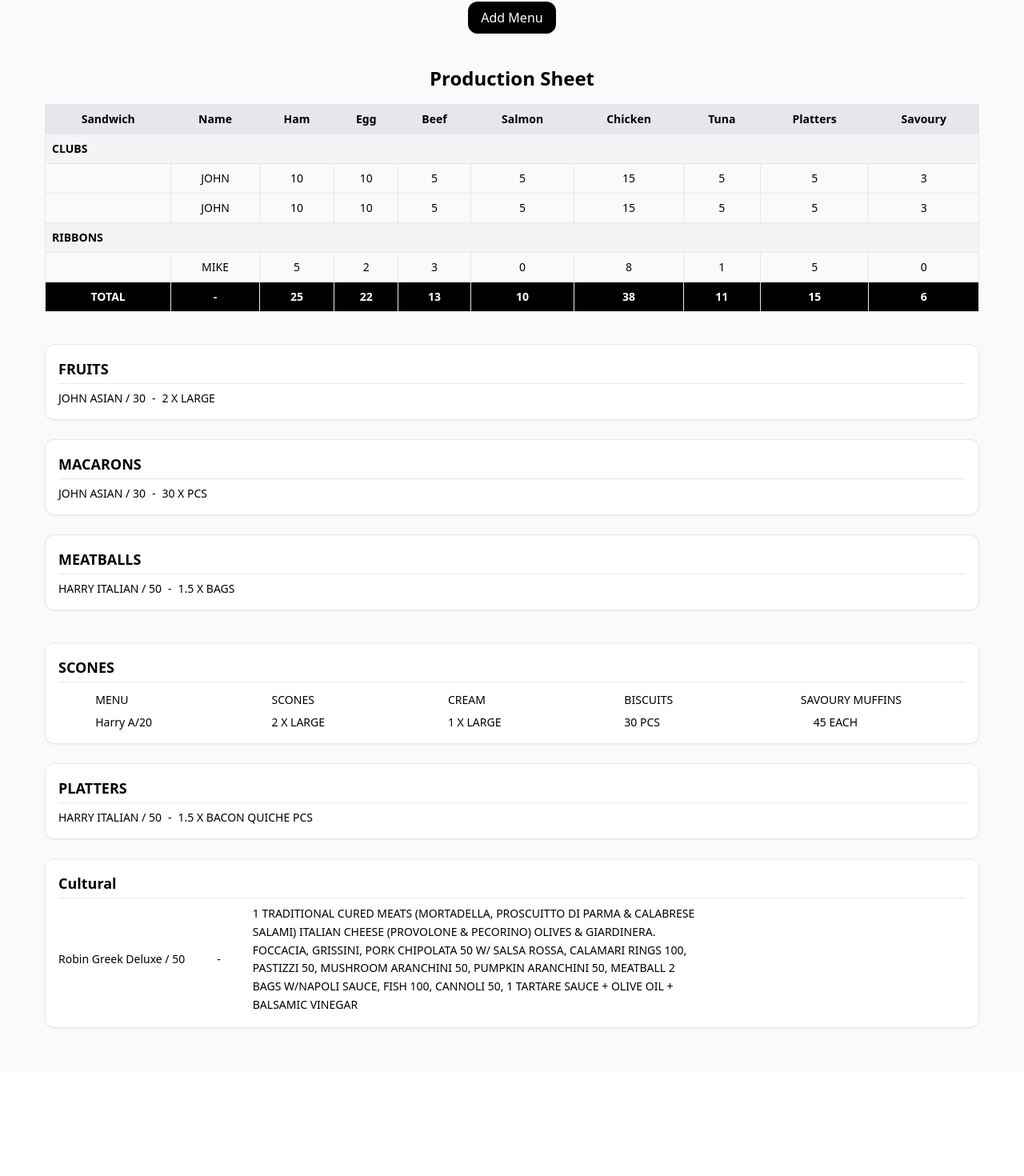
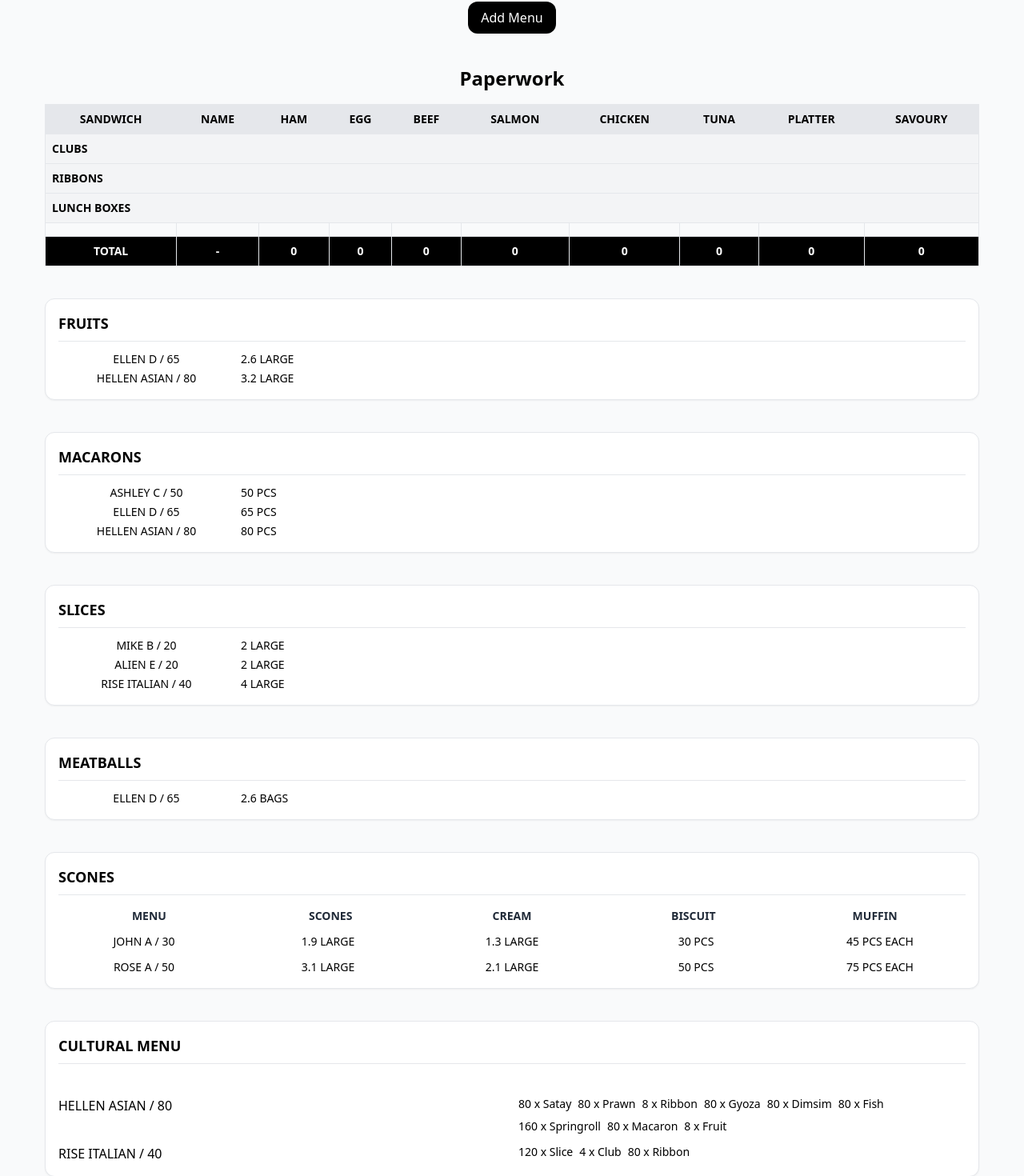
Before and after one commit to PritamMaharjan86/Menu-tracker, a React (Create React App) app in the folder Client/: page / in a window 1280 px wide. Shown: the part 110-1580 px from the top of the page at 80% size. Before the commit the page ends 1451 px from the top, so only its background shows below. Built offline with nearby package versions, Linux system fonts and the light colour scheme.

Commit message:
creating components

```diff
--- a/Client/src/components/Menu.js
+++ b/Client/src/components/Menu.js
@@ -1,12 +1,98 @@
-import React from 'react'
+const Menu = {
+  A: (pax) => ({
+    name: "Menu A",
 
+    items: {
+      scone: Math.ceil(pax * 1.8),
+      cream: Math.ceil(pax * 1),
+      biscuit: Math.ceil(pax * 2),
+      savouryMuffin: Math.ceil(pax * 1),
+    },
+  }),
 
-const menu = () => {
-  return (
-    <div>
+  B: (pax) => ({
+    name: "Menu B",
 
-    </div>
-  )
-}
+    items: {
+      slice: Math.ceil(pax * 2),
+      savouryPlatter: Math.ceil(pax / 10),
+    },
+  }),
 
-export default menu
+  C: (pax) => ({
+    name: "Menu C",
+
+    items: {
+      club: Math.ceil(pax * 3),
+      savouryPlatter: Math.ceil(pax / 10),
+      macaron: Math.ceil(pax * 1),
+    },
+  }),
+
+  D: (pax) => ({
+    name: "Menu D",
+
+    items: {
+      club: Math.ceil(pax * 3),
+      ribbon: Math.ceil(pax * 3),
+      meatball: Math.ceil(pax * 3),
+      savouryPlatter: Math.ceil(pax / 10),
+      fruit: Math.ceil(pax * 3),
+      macaron: Math.ceil(pax * 2),
+    },
+  }),
+
+  E: (pax) => ({
+    name: "Menu E",
+
+    items: {
+      slice: Math.ceil(pax * 3),
+      club: Math.ceil(pax / 10),
+      ribbon: Math.ceil(pax * 2),
+    },
+  }),
+  ITALIAN: (pax) => ({
+    name: "ITALIAN",
+
+    items: {
+      slice: Math.ceil(pax * 3),
+      club: Math.ceil(pax / 10),
+      ribbon: Math.ceil(pax * 2),
+    },
+  }),
+  DELUXE: (pax) => ({
+    name: "GREEK DELUXE",
+
+    items: {
+      slice: Math.ceil(pax * 3),
+      club: Math.ceil(pax / 10),
+      ribbon: Math.ceil(pax * 2),
+    },
+  }),
+  LIGHT: (pax) => ({
+    name: "GREEK LIGHT",
+
+    items: {
+      slice: Math.ceil(pax * 3),
+      club: Math.ceil(pax / 10),
+      ribbon: Math.ceil(pax * 2),
+    },
+  }),
+  ASIAN: (pax) => ({
+    name: "ASIAN",
+
+    items: {
+      satay: Math.ceil(pax * 1),
+      prawn: Math.ceil(pax * 1),
+      ribbon: Math.ceil(pax / 10),
+      gyoza: Math.ceil(pax * 1),
+      dimsim: Math.ceil(pax * 1),
+      fish: Math.ceil(pax * 1),
+      springroll: Math.ceil(pax * 2),
+      macaron: Math.ceil(pax * 1),
+      fruit: Math.ceil(pax / 10),
+    },
+  }),
+};
+
+export default Menu;
--- a/Client/src/components/Template/CulturalMenu.js
+++ b/Client/src/components/Template/CulturalMenu.js
@@ -1,16 +1,39 @@
 import React from "react";
+import Menu from "../Menu";
 
-const CulturalMenu = ({ menuDetail, client, menu, pax }) => {
+const CulturalMenu = ({ orders }) => {
+  const allowedMenus = ["ASIAN", "ITALIAN", "DELUXE", "LIGHT"];
+
   return (
-    <div className="border rounded-xl p-4 bg-white shadow-sm">
-      <h3 className="font-bold text-lg mb-2 border-b pb-1">Cultural</h3>
-      <div className="text-sm space-y-1 flex flex-col justify-evenly gap-10">
-        <p className="flex flex-row items-center gap-10">
-          <span>
-            {client} {menu} / {pax}
-          </span>{" "}
-          - <span className="w-1/2 leading-relaxed">{menuDetail}</span>
-        </p>
+    <div className="mt-10 border rounded-xl p-4 bg-white shadow-sm">
+      <h3 className="font-bold text-lg mb-4 border-b pb-2">CULTURAL MENU</h3>
+
+      <div className="space-y-3">
+        {orders
+          .filter((order) => allowedMenus.includes(order.menu))
+          .map((order, i) => {
+            const menuData = Menu[order.menu]?.(Number(order.pax));
+
+            if (!menuData) return null;
+
+            return (
+              <div key={i} className="grid grid-cols-2 gap-4 mt-10">
+                {/* CLIENT + MENU */}
+                <div className="font-medium">
+                  {order.name} {order.menu} / {order.pax}
+                </div>
+
+                {/* ITEMS */}
+                <div className="text-sm flex flex-wrap gap-2">
+                  {Object.entries(menuData.items).map(([key, value]) => (
+                    <span key={key}>
+                      {value} x <span className="capitalize">{key}</span>
+                    </span>
+                  ))}
+                </div>
+              </div>
+            );
+          })}
       </div>
     </div>
   );
--- a/Client/src/components/Template/PlatterSelection.js
+++ b/Client/src/components/Template/PlatterSelection.js
@@ -1,32 +1,29 @@
 import React from "react";
 
-const PlatterSection = ({
-  client,
-  menu,
-  pax,
-  numberOfItems,
-  itemName,
-  type,
-  title,
-}) => {
+const PlatterSelection = ({ title, data, calculation, type }) => {
+  if (!data || data.length === 0) return null;
+
   return (
-    <div>
-      <div className="border rounded-xl p-4 bg-white shadow-sm">
-        <h3 className="font-bold text-lg mb-2 border-b pb-1">{title}</h3>
-        <div className="text-sm">
-          <p className="flex flex-row items-center gap-2">
-            <span>
-              {client} {menu} / {pax}
-            </span>{" "}
-            -{" "}
-            <span>
-              {numberOfItems} X {itemName} {type}
-            </span>
-          </p>
-        </div>
+    <div className="mt-10 border rounded-xl p-4 bg-white shadow-sm">
+      <h3 className="font-bold text-lg mb-3 border-b pb-2">{title}</h3>
+
+      <div className="space-y-1">
+        {data.map((item, i) => (
+          <div key={i} className="flex items-center text-sm gap-2">
+            {/* LEFT */}
+            <div className="font-medium w-[220px] text-center">
+              {item.client} {item.menu} / {item.pax}
+            </div>
+
+            {/* RIGHT */}
+            <div className="font-medium text-center">
+              {calculation(item)} {type}
+            </div>
+          </div>
+        ))}
       </div>
     </div>
   );
 };
 
-export default PlatterSection;
+export default PlatterSelection;
--- a/Client/src/components/Template/Table.js
+++ b/Client/src/components/Template/Table.js
@@ -3,19 +3,19 @@ import React from "react";
 const Table = ({ orders, totals }) => {
   return (
     <div>
-      <table className="w-full border text-sm">
+      <table className="w-full text-sm">
         <thead>
           <tr className="bg-gray-200">
-            <th className="border p-2 text-center">Sandwich</th>
-            <th className="border p-2 text-center">Name</th>
-            <th className="border p-2 text-center">Ham</th>
-            <th className="border p-2 text-center">Egg</th>
-            <th className="border p-2 text-center">Beef</th>
-            <th className="border p-2 text-center">Salmon</th>
-            <th className="border p-2 text-center">Chicken</th>
-            <th className="border p-2 text-center">Tuna</th>
-            <th className="border p-2 text-center">Platters</th>
-            <th className="border p-2 text-center">Savoury</th>
+            <th className="border p-2 text-center">SANDWICH</th>
+            <th className="border p-2 text-center">NAME</th>
+            <th className="border p-2 text-center">HAM</th>
+            <th className="border p-2 text-center">EGG</th>
+            <th className="border p-2 text-center">BEEF</th>
+            <th className="border p-2 text-center">SALMON</th>
+            <th className="border p-2 text-center">CHICKEN</th>
+            <th className="border p-2 text-center">TUNA</th>
+            <th className="border p-2 text-center">PLATTER</th>
+            <th className="border p-2 text-center">SAVOURY</th>
           </tr>
         </thead>
 
@@ -68,6 +68,26 @@ const Table = ({ orders, totals }) => {
               </tr>
             ))}
 
+          {/* LUNCH BOX */}
+          <tr className="bg-gray-100 font-bold">
+            <td className="border p-2 text-left" colSpan="10">
+              LUNCH BOXES
+            </td>
+          </tr>
+
+          <tr>
+            <td className="border p-2 text-center"></td>
+            <td className="border p-2 text-center"></td>
+            <td className="border p-2 text-center"></td>
+            <td className="border p-2 text-center"></td>
+            <td className="border p-2 text-center"></td>
+            <td className="border p-2 text-center"></td>
+            <td className="border p-2 text-center"></td>
+            <td className="border p-2 text-center"></td>
+            <td className="border p-2 text-center"></td>
+            <td className="border p-2 text-center"></td>
+          </tr>
+
           {/* TOTAL */}
           <tr className="bg-black text-white font-bold">
             <td className="border p-2 text-center">TOTAL</td>
--- a/Client/src/components/input.js
+++ b/Client/src/components/input.js
@@ -1,8 +1,9 @@
 import { useState } from "react";
 import { IoMdClose } from "react-icons/io";
 import { FaRegSave, FaPlus, FaTrash } from "react-icons/fa";
+import Menu from "./Menu";
 
-export default function Input({ closeInputBox }) {
+export default function Input({ closeInputBox, setOrders }) {
   const [form, setForm] = useState({
     name: "",
     pax: "",
@@ -12,7 +13,7 @@ export default function Input({ closeInputBox }) {
 
   const [hasPlatter, setHasPlatter] = useState(false);
 
-  // Main form change
+  // Handle input changes
   const handleChange = (e) => {
     setForm({
       ...form,
@@ -20,7 +21,7 @@ export default function Input({ closeInputBox }) {
     });
   };
 
-  // Add new platter
+  // Add platter
   const addPlatter = () => {
     setForm({
       ...form,
@@ -37,7 +38,6 @@ export default function Input({ closeInputBox }) {
   // Remove platter
   const removePlatter = (index) => {
     const updated = [...form.platters];
-
     updated.splice(index, 1);
 
     setForm({
@@ -45,16 +45,14 @@ export default function Input({ closeInputBox }) {
       platters: updated,
     });
 
-    // Hide section if no platters left
     if (updated.length === 0) {
       setHasPlatter(false);
     }
   };
 
-  // Handle platter change
+  // Update platter fields
   const handlePlatterChange = (index, field, value) => {
     const updated = [...form.platters];
-
     updated[index][field] = value;
 
     setForm({
@@ -63,13 +61,31 @@ export default function Input({ closeInputBox }) {
     });
   };
 
+  // SAFE SAVE FUNCTION
+  const handleSave = () => {
+    const paxNumber = Number(form.pax);
+
+    const menuData = Menu?.[form.menu]?.(paxNumber);
+
+    if (!menuData) return;
+
+    const newOrder = {
+      id: Date.now(),
+      name: form.name,
+      pax: paxNumber,
+      menu: form.menu,
+      ...menuData,
+    };
+
+    setOrders((prev) => [...prev, newOrder]);
+    closeInputBox();
+  };
+
   return (
     <div className="fixed inset-0 bg-black/40 flex items-center justify-center p-4 z-50">
-      {/* Modal */}
       <div className="bg-white w-full max-w-[500px] rounded-2xl shadow-2xl max-h-[90vh] overflow-y-auto">
-        {/* Content */}
         <div className="p-6">
-          {/* Header */}
+          {/* HEADER */}
           <div className="flex justify-between items-center mb-6 sticky top-0 bg-white py-2 z-10">
             <h2 className="text-2xl font-bold">Add Menu</h2>
 
@@ -79,7 +95,7 @@ export default function Input({ closeInputBox }) {
             />
           </div>
 
-          {/* Client Name */}
+          {/* CLIENT NAME */}
           <div className="mb-4">
             <label className="block mb-2 font-medium">Client Name</label>
 
@@ -91,7 +107,7 @@ export default function Input({ closeInputBox }) {
             />
           </div>
 
-          {/* Number of People */}
+          {/* PAX */}
           <div className="mb-4">
             <label className="block mb-2 font-medium">Number of People</label>
 
@@ -104,7 +120,7 @@ export default function Input({ closeInputBox }) {
             />
           </div>
 
-          {/* Menu */}
+          {/* MENU */}
           <div className="mb-6">
             <label className="block mb-2 font-medium">Select Menu</label>
 
@@ -113,19 +129,15 @@ export default function Input({ closeInputBox }) {
               onChange={handleChange}
               className="border w-full p-3 rounded-xl outline-none focus:ring-2 focus:ring-blue-500">
               <option value="">Select Menu</option>
-              <option value="A"> A</option>
-              <option value="B"> B</option>
-              <option value="C"> C</option>
-              <option value="D"> D</option>
-              <option value="E"> E</option>
-              <option value="ITALIAN">ITALIAN</option>
-              <option value="DELUXE">GREEK DELUXE</option>
-              <option value="LIGHT">GREEK LIGHT</option>
-              <option value="ASIAN">ASIAN</option>
+              <option value="A">A</option>
+              <option value="B">B</option>
+              <option value="C">C</option>
+              <option value="D">D</option>
+              <option value="E">E</option>
             </select>
           </div>
 
-          {/* Platter Section */}
+          {/* PLATTERS */}
           <div className="mt-6">
             <div className="flex justify-between items-center mb-4">
               <h3 className="text-lg font-semibold">Platters</h3>
@@ -142,80 +154,60 @@ export default function Input({ closeInputBox }) {
               )}
             </div>
 
-            {/* Platters */}
             {hasPlatter && (
               <div className="space-y-4">
                 {form.platters.map((platter, index) => (
                   <div
                     key={index}
                     className="border rounded-2xl p-4 bg-gray-50">
-                    {/* Platter Header */}
                     <div className="flex justify-between items-center mb-4">
                       <h4 className="font-semibold">Platter {index + 1}</h4>
 
                       <button
                         onClick={() => removePlatter(index)}
-                        className="text-red-500 hover:text-red-700 transition">
+                        className="text-red-500">
                         <FaTrash />
                       </button>
                     </div>
 
-                    {/* Platter Pax */}
-                    <div className="mb-3">
-                      <label className="block mb-2 text-sm font-medium">
-                        Platter Pax
-                      </label>
-
                     <input
                       type="number"
-                        placeholder="Enter platter pax"
+                      placeholder="Platter Pax"
                       value={platter.pax}
                       onChange={(e) =>
                         handlePlatterChange(index, "pax", e.target.value)
                       }
-                        className="border w-full p-3 rounded-xl outline-none focus:ring-2 focus:ring-blue-500"
+                      className="border w-full p-3 rounded-xl mb-3"
                     />
-                    </div>
-
-                    {/* Platter Type */}
-                    <div>
-                      <label className="block mb-2 text-sm font-medium">
-                        Select Platter
-                      </label>
 
                     <select
                       value={platter.type}
                       onChange={(e) =>
                         handlePlatterChange(index, "type", e.target.value)
                       }
-                        className="border w-full p-3 rounded-xl outline-none focus:ring-2 focus:ring-blue-500">
+                      className="border w-full p-3 rounded-xl">
                       <option value="">Select Platter</option>
-
                       <option value="Fruit Platter">Fruit Platter</option>
-
                       <option value="Seafood Platter">Seafood Platter</option>
-
                       <option value="Dessert Platter">Dessert Platter</option>
-
                       <option value="Cheese Platter">Cheese Platter</option>
                     </select>
                   </div>
-                  </div>
                 ))}
 
-                {/* Add Another */}
                 <button
                   onClick={addPlatter}
-                  className="flex items-center justify-center gap-2 w-full bg-blue-600 hover:bg-blue-700 text-white p-3 rounded-xl transition font-medium">
-                  <FaPlus />
-                  Add Another Platter
+                  className="w-full bg-blue-600 text-white p-3 rounded-xl">
+                  <FaPlus /> Add Another Platter
                 </button>
               </div>
             )}
           </div>
 
-          {/* Save Button */}
-          <button className="flex items-center justify-center gap-3 mt-8 w-full bg-green-600 hover:bg-green-700 text-white p-3 rounded-xl transition font-medium">
+          {/* SAVE BUTTON */}
+          <button
+            onClick={handleSave}
+            className="flex items-center justify-center gap-3 mt-8 w-full bg-green-600 hover:bg-green-700 text-white p-3 rounded-xl transition font-medium">
             <FaRegSave />
             Save Menu
           </button>
--- a/Client/src/pages/Paperwork.js
+++ b/Client/src/pages/Paperwork.js
@@ -3,6 +3,7 @@ import Input from "../Components/Input";
 import Table from "../Components/Template/Table";
 import PlatterSection from "../Components/Template/PlatterSelection";
 import CulturalMenu from "../Components/Template/CulturalMenu";
+import Menu from "../Components/Menu";
 
 const Paperwork = () => {
   const [showInput, setShowInput] = useState(false);
@@ -11,65 +12,56 @@ const Paperwork = () => {
     {
       id: 1,
       name: "JOHN",
-      items: {
-        ham: 10,
-        egg: 10,
-        beef: 5,
-        salmon: 5,
-        chicken: 15,
-        tuna: 5,
-        platter: 5,
-        savoury: 3,
+      pax: 30,
+      menu: "A",
     },
-      platters: {},
-      category: "CLUBS",
+    {
+      id: 1,
+      name: "ROSE",
+      pax: 50,
+      menu: "A",
     },
     {
       id: 2,
       name: "MIKE",
-      items: {
-        ham: 5,
-        egg: 2,
-        beef: 3,
-        salmon: 0,
-        chicken: 8,
-        tuna: 1,
-        platter: 5,
-        savoury: 0,
-      },
-      platters: {},
-      category: "RIBBONS",
+      pax: 20,
+      menu: "B",
     },
     {
       id: 3,
-      name: "JOHN",
-      items: {
-        ham: 10,
-        egg: 10,
-        beef: 5,
-        salmon: 5,
-        chicken: 15,
-        tuna: 5,
-        platter: 5,
-        savoury: 3,
+      name: "ASHLEY",
+      pax: 50,
+      menu: "C",
     },
-      platters: {},
-
-      category: "CLUBS",
+    {
+      id: 4,
+      name: "ELLEN",
+      pax: 65,
+      menu: "D",
+    },
+    {
+      id: 4,
+      name: "ALIEN",
+      pax: 20,
+      menu: "E",
+    },
+    {
+      id: 5,
+      name: "HELLEN",
+      pax: 80,
+      menu: "ASIAN",
+    },
+    {
+      id: 6,
+      name: "RISE",
+      pax: 40,
+      menu: "ITALIAN",
     },
   ];
 
-  // TOTALS
+  // TOTALS (safe version)
   const totals = orders.reduce(
     (acc, order) => {
-      acc.ham += order.items.ham;
-      acc.egg += order.items.egg;
-      acc.beef += order.items.beef;
-      acc.salmon += order.items.salmon;
-      acc.chicken += order.items.chicken;
-      acc.tuna += order.items.tuna;
-      acc.platters += order.items.platter;
-      acc.savoury += order.items.savoury;
       return acc;
     },
     {
@@ -84,9 +76,42 @@ const Paperwork = () => {
     },
   );
 
+  const sectionMap = {
+    macaron: "MACARONS",
+    fruit: "FRUITS",
+    slice: "SLICES",
+    meatball: "MEATBALLS",
+    scone: "SCONES",
+    cream: "CREAM",
+    biscuit: "BISCUITS",
+    savouryMuffin: "MUFFIN",
+    club: "CLUB",
+    ribbon: "RIBBON",
+  };
+
+  const grouped = {};
+
+  orders.forEach((order) => {
+    const menuData = Menu[order.menu]?.(Number(order.pax));
+
+    if (!menuData) return;
+
+    Object.entries(menuData.items || {}).forEach(([key, value]) => {
+      const section = sectionMap[key] || "OTHER";
+
+      if (!grouped[section]) grouped[section] = [];
+
+      grouped[section].push({
+        client: order.name,
+        menu: order.menu,
+        pax: order.pax,
+        itemName: key,
+      });
+    });
+  });
+
   return (
-    <div className="p-4">
-      {/* BUTTON */}
+    <div className="p-4 ">
       <div className="flex justify-center mt-6">
         <button
           onClick={() => setShowInput(true)}
@@ -95,112 +120,89 @@ const Paperwork = () => {
         </button>
       </div>
 
-      {/* MODAL */}
       {showInput && <Input closeInputBox={() => setShowInput(false)} />}
 
-      {/* TITLE */}
-      <h2 className="text-2xl font-bold mt-10 mb-4 text-center">
-        Production Sheet
-      </h2>
+      <h2 className="text-2xl font-bold mt-10 mb-4 text-center">Paperwork</h2>
 
-      {/* TABLE */}
       <Table orders={orders} totals={totals} />
 
-      {/* BEAUTIFUL BOTTOM SECTION */}
-      <div className="mt-10 grid grid-row gap-6">
+      {/* FRUITS */}
       <PlatterSection
-          client="JOHN"
-          menu="ASIAN"
-          pax={30}
-          numberOfItems={2}
+        title="FRUITS"
+        data={grouped.FRUITS}
+        calculation={(item) => item.pax / 25}
         type="LARGE"
-          itemName=""
-          title="FRUITS"
       />
 
+      {/* MACARONS */}
       <PlatterSection
-          client="JOHN"
-          menu="ASIAN"
-          pax={30}
-          numberOfItems={30}
+        title="MACARONS"
+        data={grouped.MACARONS}
+        calculation={(item) => item.pax}
         type="PCS"
-          itemName=""
-          title="MACARONS"
       />
 
+      {/* SLICES */}
       <PlatterSection
-          client="HARRY"
-          menu="ITALIAN"
-          pax={50}
-          numberOfItems={1.5}
+        title="SLICES"
+        data={grouped.SLICES}
+        calculation={(item) => item.pax / 10}
+        type="LARGE"
+      />
+
+      {/* MEATBALLS */}
+      <PlatterSection
+        title="MEATBALLS"
+        data={grouped.MEATBALLS}
+        calculation={(item) => item.pax / 25}
         type="BAGS"
-          itemName=""
-          title="MEATBALLS"
       />
+
+      {/* SCONES */}
+      {grouped.SCONES && (
+        <div className="mt-10 border rounded-xl p-4 bg-white shadow-sm">
+          {/* ONLY ONE TITLE */}
+          <h3 className="font-bold text-lg mb-4 border-b pb-2">SCONES</h3>
+
+          {/* HEADER ROW  */}
+          <div className="grid grid-cols-5 text-sm font-bold text-gray-800 mb-3 text-center">
+            <span>MENU</span>
+            <span>SCONES</span>
+            <span>CREAM</span>
+            <span>BISCUIT</span>
+            <span>MUFFIN</span>
           </div>
 
-      <div className="mt-10 grid grid-row gap-6">
-        <div className="border rounded-xl p-4 bg-white shadow-sm ">
-          <h3 className="font-bold text-lg mb-3 border-b pb-1">SCONES</h3>
+          {/* DATA */}
+          <div className="space-y-3">
+            {grouped.SCONES.map((item, i) => (
+              <div
+                key={i}
+                className="grid grid-cols-5 gap-4 text-center items-center text-sm">
+                {/* MENU */}
+                <span className="font-medium">
+                  {item.client} {item.menu} / {item.pax}
+                </span>
 
-          <div className="text-sm space-y-2">
-            <div className="flex flex-row justify-around">
-              {/* Row 1 - EMPTY */}
-              <p className="flex flex-col items-center gap-2">
-                <span className="w-32">MENU</span>
-                <span className="w-32 font-medium">Harry A/20</span>
-              </p>
+                {/* SCONES */}
+                <span>{((item.pax * 1.5) / 24).toFixed(1)} LARGE</span>
 
-              {/* Row 2 - SCONES */}
-              <p className="flex flex-col items-center gap-2">
-                <span className="w-32 font-medium">SCONES</span>
-                <span className="w-32 font-medium"> 2 X LARGE</span>
-              </p>
+                {/* CREAM */}
+                <span>{(item.pax / 24).toFixed(1)} LARGE</span>
 
-              {/* Row 3 - CREAM */}
-              <p className="flex flex-col items-center gap-2">
-                <span className="w-32 font-medium">CREAM</span>
-                <span className="w-32 font-medium">1 X LARGE</span>
-              </p>
+                {/* BISCUIT */}
+                <span>{item.pax} PCS</span>
 
-              {/* Row 4 - BISCUITS */}
-              <p className="flex flex-col items-center gap-2">
-                <span className="w-32 font-medium">BISCUITS</span>
-                <span className="w-32 font-medium">30 PCS</span>
-              </p>
-
-              {/* Row 5 - SAVOURY MUFFINS */}
-              <p className="flex flex-col items-center gap-2">
-                <span className="w-40 font-medium">SAVOURY MUFFINS</span>
-                <span className="w-32 font-medium">45 EACH</span>
-              </p>
+                {/* MUFFIN */}
+                <span>{item.pax * 1.5} PCS EACH</span>
+              </div>
+            ))}
           </div>
         </div>
-        </div>
+      )}
 
-        <PlatterSection
-          client="HARRY"
-          menu="ITALIAN"
-          pax={50}
-          numberOfItems={1.5}
-          type="PCS"
-          itemName="BACON QUICHE"
-          title="PLATTERS"
-        />
-
-        {/*Cultural menu */}
-        <CulturalMenu
-          client="Robin"
-          menu="Greek Deluxe"
-          pax="50"
-          menuDetail="1 TRADITIONAL CURED MEATS (MORTADELLA, PROSCUITTO DI PARMA &
-            CALABRESE SALAMI) ITALIAN CHEESE (PROVOLONE & PECORINO) OLIVES &
-            GIARDINERA. FOCCACIA, GRISSINI, PORK CHIPOLATA 50 W/ SALSA ROSSA,
-            CALAMARI RINGS 100, PASTIZZI 50, MUSHROOM ARANCHINI 50, PUMPKIN
-            ARANCHINI 50, MEATBALL 2 BAGS W/NAPOLI SAUCE, FISH 100, CANNOLI 50,
-            1 TARTARE SAUCE + OLIVE OIL + BALSAMIC VINEGAR"
-        />
-      </div>
+      {/* CULTURAL MENU */}
+      <CulturalMenu orders={orders} />
     </div>
   );
 };
```
Lines whose indentation alone changed are shown as unchanged.
